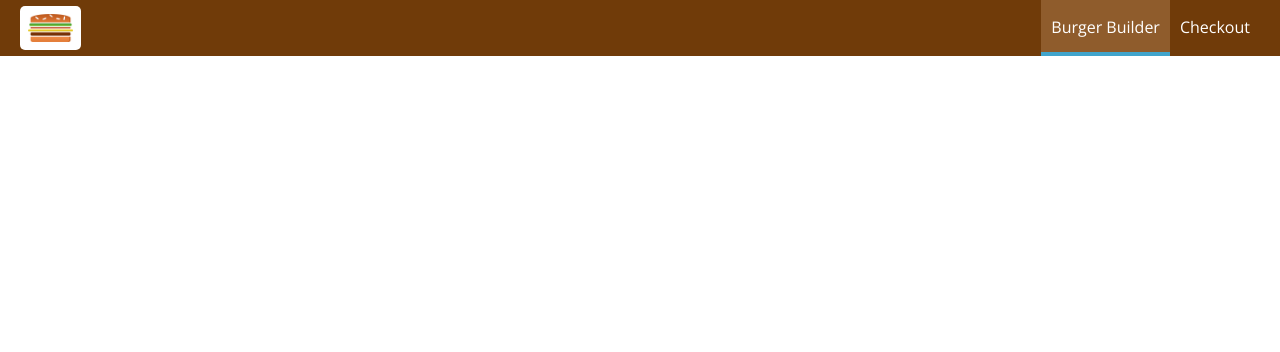
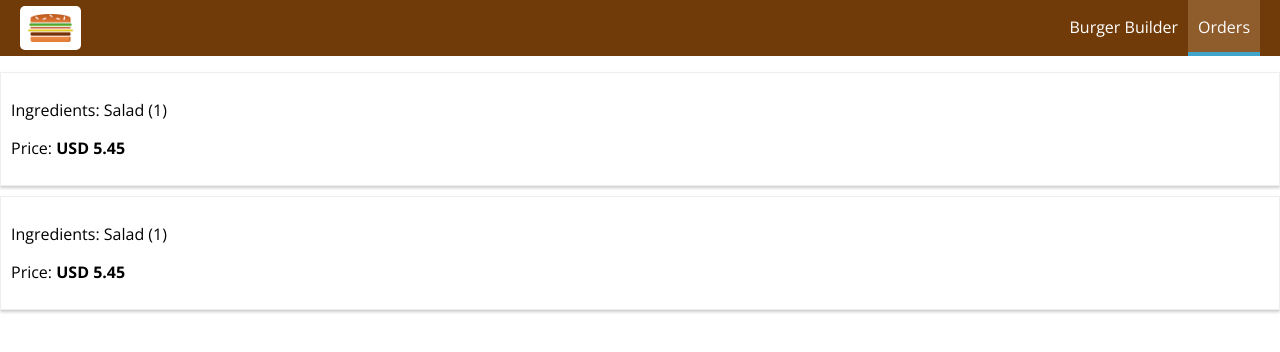
Before and after one commit to ddd-37/maxReact, a React (Create React App) app: page /orders in a window 1280 px wide. Shown: the top 352 px of the page. Built offline with nearby package versions, Linux system fonts and the light colour scheme.

Commit message:
setup the order route

```diff
--- a/src/App.js
+++ b/src/App.js
@@ -3,6 +3,7 @@
 import Layout from "./components/Layout/Layout";
 import BurgerBuilder from "./containers/BurgerBuilder/BurgerBuilder";
 import Checkout from "./containers/Checkout/Checkout";
+import Orders from "./containers/Orders/Orders";
 
 class App extends Component {
   render() {
@@ -12,6 +13,7 @@
           <Switch>
             <Route path="/" component={BurgerBuilder} exact />
             <Route path="/checkout" component={Checkout} />
+            <Route path="/orders" component={Orders} />
           </Switch>
         </Layout>
       </div>
--- a/src/components/Navigation/NavigationItems/NavigationItem/NavigationItem.js
+++ b/src/components/Navigation/NavigationItems/NavigationItem/NavigationItem.js
@@ -1,18 +1,20 @@
 import React from "react";
+import { NavLink } from "react-router-dom";
+
 import classes from "./NavigationItem.module.css";
+
 import PropTypes from "prop-types";
 
 const navigationItem = props => (
   <li className={classes.NavigationItem}>
-    <a href={props.link} className={props.active && classes.active}>
+    <NavLink to={props.link} activeClassName={classes.active} exact>
       {props.children}
-    </a>
+    </NavLink>
   </li>
 );
 
 navigationItem.propTypes = {
-  link: PropTypes.string.isRequired,
-  active: PropTypes.bool
+  link: PropTypes.string.isRequired
 };
 
 export default navigationItem;
--- a/src/components/Navigation/NavigationItems/NavigationItems.js
+++ b/src/components/Navigation/NavigationItems/NavigationItems.js
@@ -7,7 +7,7 @@
     <NavigationItem link="/" active>
       Burger Builder
     </NavigationItem>
-    <NavigationItem link="/">Checkout</NavigationItem>
+    <NavigationItem link="/orders">Orders</NavigationItem>
   </ul>
 );
 
--- /dev/null
+++ b/src/components/Order/Order.js
@@ -0,0 +1,14 @@
+import React from "react";
+
+import classes from "./Order.module.css";
+
+const order = props => (
+  <div className={classes.Order}>
+    <p>Ingredients: Salad (1)</p>
+    <p>
+      Price: <strong>USD 5.45</strong>
+    </p>
+  </div>
+);
+
+export default order;
--- /dev/null
+++ b/src/components/Order/Order.module.css
@@ -0,0 +1,8 @@
+.Order {
+  width: 100%;
+  border: 1px solid #eee;
+  box-shadow: 0 2px 3px #ccc;
+  padding: 10px;
+  margin: 10px auto;
+  box-sizing: border-box;
+}
--- /dev/null
+++ b/src/containers/Orders/Orders.js
@@ -0,0 +1,16 @@
+import React, { Component } from "react";
+
+import Order from "../../components/Order/Order";
+
+class Orders extends Component {
+  render() {
+    return (
+      <div>
+        <Order />
+        <Order />
+      </div>
+    );
+  }
+}
+
+export default Orders;
```
Also changed, not shown: src/components/Navigation/NavigationItems/NavigationItem/NavigationItem.module.css (indentation only).
